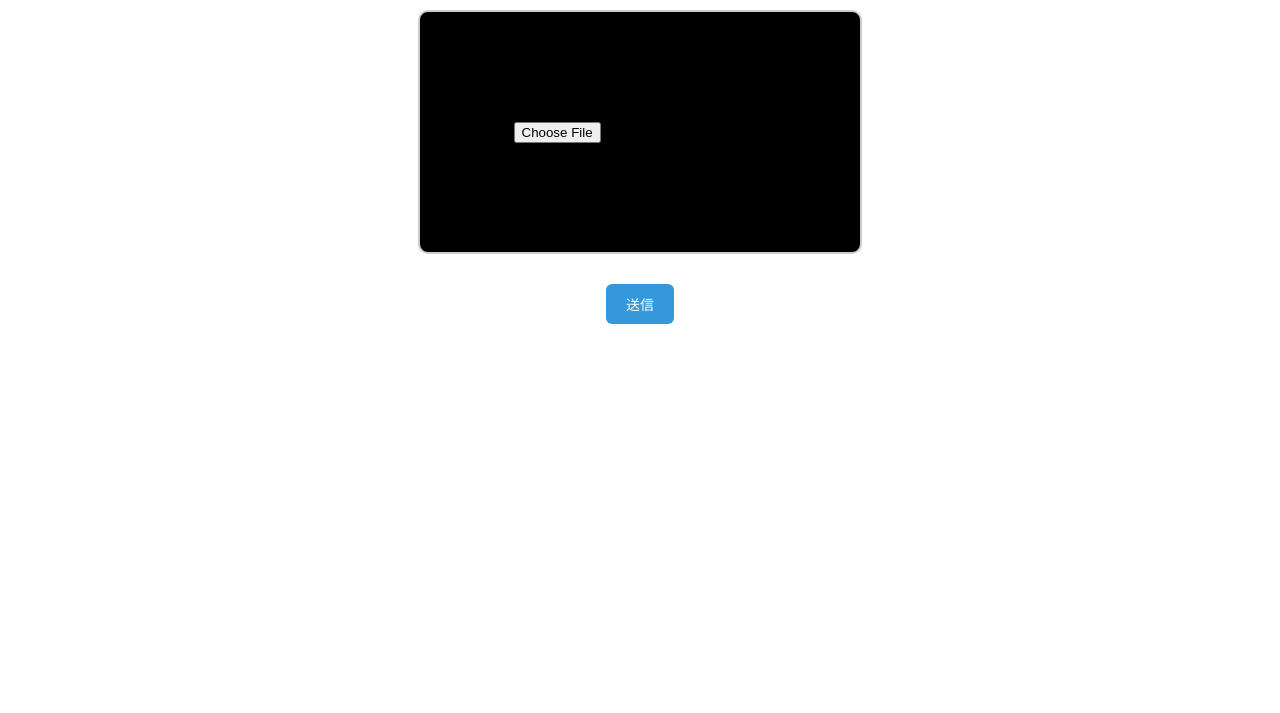
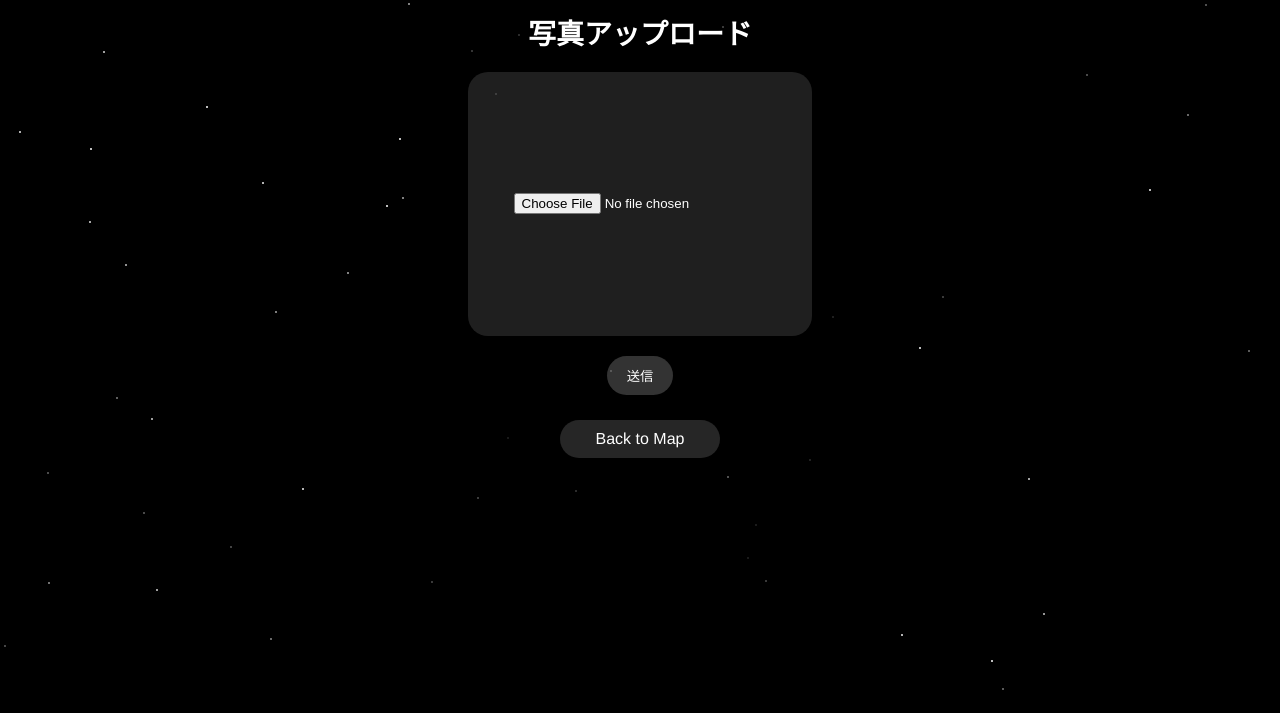
Before and after one commit to p2hacks2025/pre-24, a plain HTML site: page frontend/Screen/photo upload.html in a window 1280 px wide. Shown: the part 87-800 px from the top of the page. Drawn offline with Linux system fonts and the light colour scheme.

Commit message:
アップロードのUI問題解決

```diff
--- a/frontend/Screen/photo upload.html
+++ b/frontend/Screen/photo upload.html
@@ -3,73 +3,88 @@
 <head>
   <meta charset="UTF-8">
   <title>Photo Upload</title>
+  <meta name="viewport" content="width=device-width, initial-scale=1.0">
+
+  <!-- 共通CSS -->
   <link rel="stylesheet" href="album.css">
+
   <style>
-    /* アップロード枠 （アルバム詳細画面と同じ雰囲気） */
+    /* アップロード枠（phone内前提） */
     #upload-frame {
-      margin: 30px auto;
-      padding: 20px;
-      width: 400px;          /* 写真枠と同じ幅 */
-      height: 200px;         /* 高さは少し低め */
-      background: #000000;
-      border: 2px solid #ccc;
-      border-radius: 10px;
-      text-align: center;
+      width: 100%;
+      max-width: 320px;
+      aspect-ratio: 4 / 3;
+      margin: 20px auto;
+      padding: 12px;
+
+      background: rgba(255,255,255,0.12);
+      border-radius: 20px;
+
       display: flex;
       align-items: center;
       justify-content: center;
+      flex-direction: column;
+      gap: 10px;
     }
 
-    /* 送信ボタン */
-    .upload-btn {
-      display: block;
-      margin: 20px auto;     /* 枠の下に中央寄せ */
-      padding: 10px 20px;
-      background-color: #3498db;
-      color: #fff;
-      border: none;
-      border-radius: 6px;
-      cursor: pointer;
-      font-size: 14px;
-    }
-
-    .upload-btn:hover {
-      background-color: #2980b9;
+    #upload-frame input {
+      color: white;
     }
 
     #upload-frame img {
       max-width: 100%;
       max-height: 100%;
       object-fit: contain;
+      border-radius: 12px;
     }
 
+    .upload-btn {
+      display: block;
+      margin: 20px auto 0;
+      padding: 10px 20px;
+      border-radius: 20px;
+      background: rgba(255,255,255,0.2);
+      color: white;
+      border: none;
+      cursor: pointer;
+    }
 
+    .upload-btn:hover {
+      background: rgba(255,255,255,0.35);
+    }
   </style>
 </head>
-<body>
-  <h1>写真アップロード</h1>
 
-  <!-- メインの四角 -->
+<body class="center">
+  <!-- 背景 -->
+  <div class="stars" id="stars"></div>
+
+  <!-- phone枠 -->
+  <div class="phone">
+
+    <h1 class="title">写真アップロード</h1>
+
+    <!-- アップロード枠 -->
     <div id="upload-frame">
       <img id="preview" style="display:none;">
       <input type="file" id="photo" accept="image/*">
     </div>
 
-  <!-- 四角の下に送信ボタン -->
     <button class="upload-btn" onclick="upload()">送信</button>
 
     <a href="map.html" class="btn">Back to Map</a>
 
+  </div>
+
   <script>
-
-    // ===== URLパラメータから星座名を取得 =====
+    // ===== URLパラメータ =====
     const params = new URLSearchParams(window.location.search);
     const starName = params.get("name");
 
     async function upload() {
       const fileInput = document.getElementById("photo");
       if (!fileInput.files.length) {
-        alert("写真を選択");
+        alert("写真を選択してください");
         return;
       }
 
@@ -84,15 +99,12 @@
         });
 
         const data = await res.json();
-        console.log(data);
 
         const img = document.getElementById("preview");
-
         img.src = "http://localhost:3000" + data.path;
         img.style.display = "block";
 
         fileInput.value = "";
-
         alert("アップロード完了");
       } catch (err) {
         console.error(err);
@@ -100,7 +112,7 @@
       }
     }
 
-  //ローカルプレビュー
+    // ローカルプレビュー
     document.getElementById("photo").addEventListener("change", function () {
       const file = this.files[0];
       if (!file) return;
@@ -109,8 +121,8 @@
       img.src = URL.createObjectURL(file);
       img.style.display = "block";
     });
+  </script>
 
-  </script>
   <script src="stars.js"></script>
 </body>
 </html>
```
Lines whose indentation alone changed are shown as unchanged.
